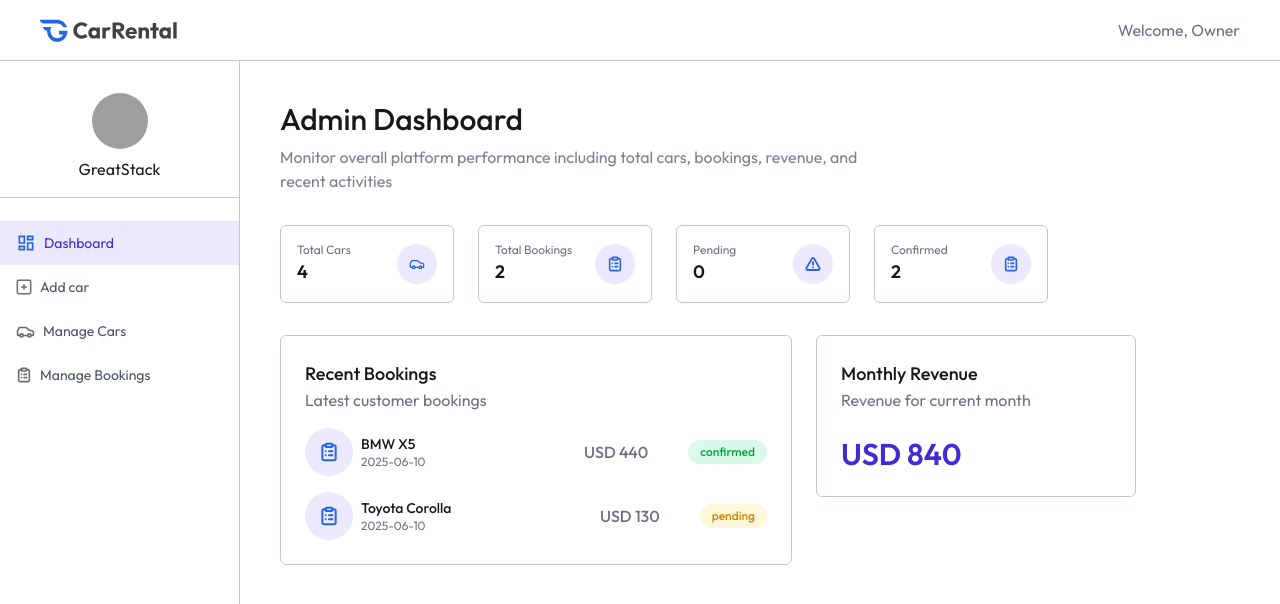
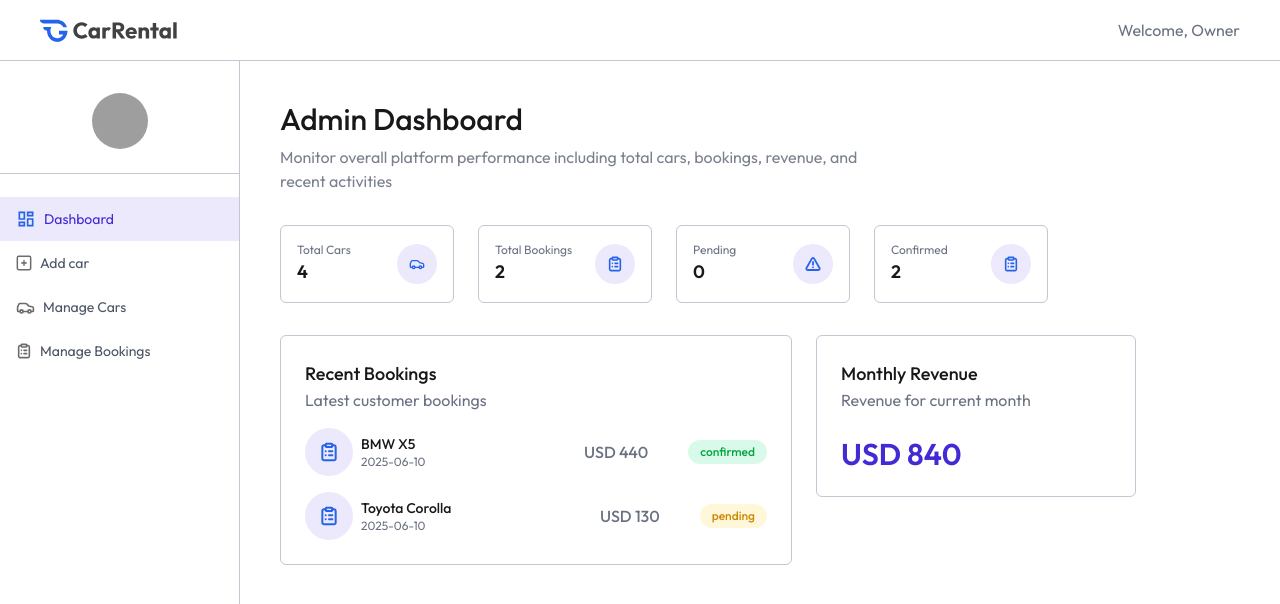
Before and after one commit to Ritamnandy/Car-Rental-Booking-App, a React (Vite) app in the folder client/: page /owner in a window 1280 px wide. Shown: the top 604 px of the page. Built offline with nearby package versions, Linux system fonts and the light colour scheme; no server answers; grey boxes are pictures that could not be loaded.

Commit message:
update SideBar.tsx

```diff
--- a/client/src/components/owner/SideBar.tsx
+++ b/client/src/components/owner/SideBar.tsx
@@ -1,11 +1,22 @@
 import { NavLink, useLocation } from "react-router-dom"
-import { assets, dummyUserData, ownerMenuLinks } from "../../assets/assets"
-import { useState } from "react"
+import { assets, ownerMenuLinks } from "../../assets/assets"
+import {   useState } from "react"
 
 
-export default function SideBar ()
+type UserData = {
+    id: string;
+    name: string;
+    email: string;
+    image: string;
+    createdAt: string;
+}
+
+type SideBarProps = {
+    userData: UserData | null;
+}
+
+export default function SideBar ({ userData }: SideBarProps)
 {
-    const user = dummyUserData
 
     const location = useLocation()
 
@@ -14,7 +25,7 @@ export default function SideBar ()
     const updateImage = async () =>
     {
         if ( !image ) return
-        user.image = URL.createObjectURL( image )
+        // user.image = URL.createObjectURL( image )
         setImage( null )
     }
 
@@ -25,7 +36,7 @@ export default function SideBar ()
             <div className="group relative">
                 <label htmlFor="image">
 
-                    <img src={ image ? URL.createObjectURL( image ) : user?.image || "https://encrypted-tbn0.gstatic.com/images?q=tbn:ANd9GcQJbhN88I9CuUGPLDK9IAkwPQl5jV4JPQpyn3nvGDFqo8JFF8U3TEikCOUq&s=10" } alt="" className="h-9 md:h-14 w-9 md:w-14 rounded-full mx-auto"/>
+                    <img src={ image ? URL.createObjectURL( image ) : userData?.image || "https://encrypted-tbn0.gstatic.com/images?q=tbn:ANd9GcQJbhN88I9CuUGPLDK9IAkwPQl5jV4JPQpyn3nvGDFqo8JFF8U3TEikCOUq&s=10" } alt="" className="h-9 md:h-14 w-9 md:w-14 rounded-full mx-auto" />
                     <input type="file" name="image" id="image" accept="image/*" onChange={ ( e ) => setImage( e.target.files?.[ 0 ] || null ) } hidden />
 
                     <div className="absolute hidden top-0 right-0 left-0 bottom-0 bg-black/10 rounded-full group-hover:flex items-center justify-center cursor-pointer">
@@ -44,13 +55,13 @@ export default function SideBar ()
                 )
             }
 
-            <p className="mt-2 text-base max-md:hidden"> { user?.name }</p>
+            <p className="mt-2 text-base max-md:hidden"> { userData?.name }</p>
             <div className="w-full h-px bg-borderColor my-4">
                 { ownerMenuLinks.map( ( link, index ) => (
-                    <NavLink key={index} to={ link.path } className={`relative flex items-center gap-2 w-full py-3 pl-4 first:mt-6 ${link.path===location.pathname ? 'bg-primary/10 text-primary ':'text-gray-600'} `}>
-                        <img src={link.path===location.pathname? link.coloredIcon : link.icon } alt="car icon" />
+                    <NavLink key={ index } to={ link.path } className={ `relative flex items-center gap-2 w-full py-3 pl-4 first:mt-6 ${ link.path === location.pathname ? 'bg-primary/10 text-primary ' : 'text-gray-600' } ` }>
+                        <img src={ link.path === location.pathname ? link.coloredIcon : link.icon } alt="car icon" />
                         <span className="max-md:hidden">{ link.name }</span>
-                        <div className={`${link.path===location.pathname && 'bg-primary'} w-1.5 rounded-l right-0 absolute`}>
+                        <div className={ `${ link.path === location.pathname && 'bg-primary' } w-1.5 rounded-l right-0 absolute` }>
 
                         </div>
                     </NavLink>
```
